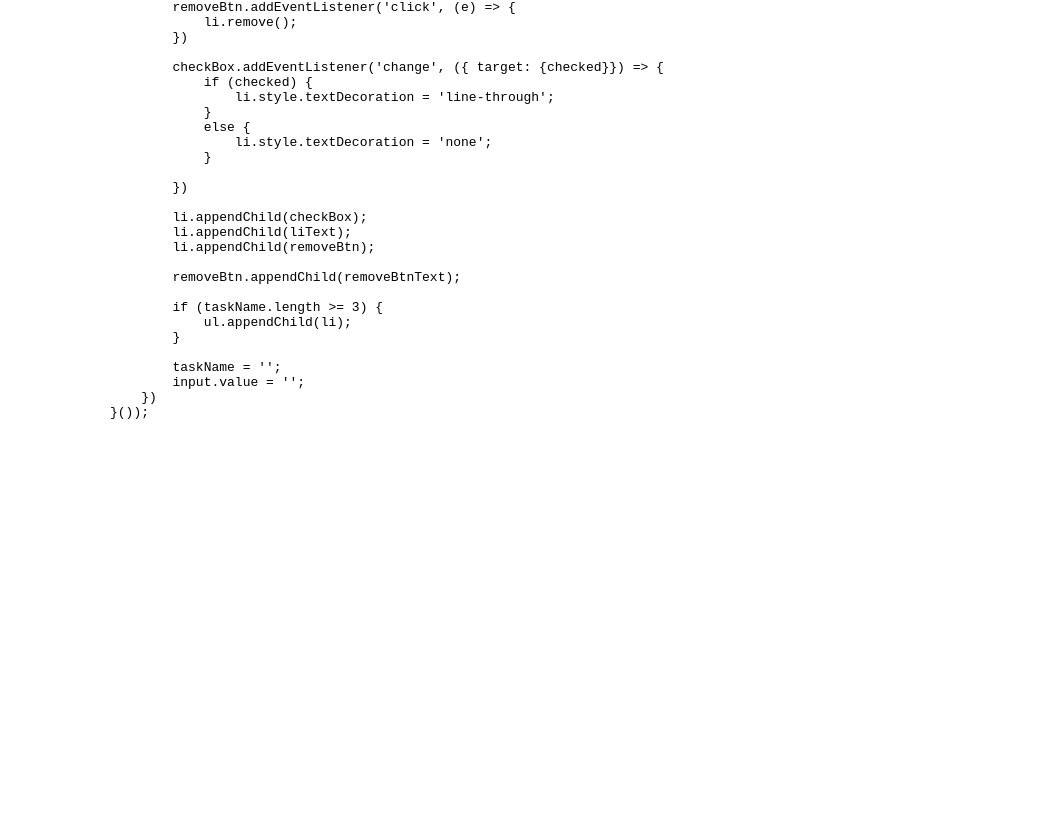
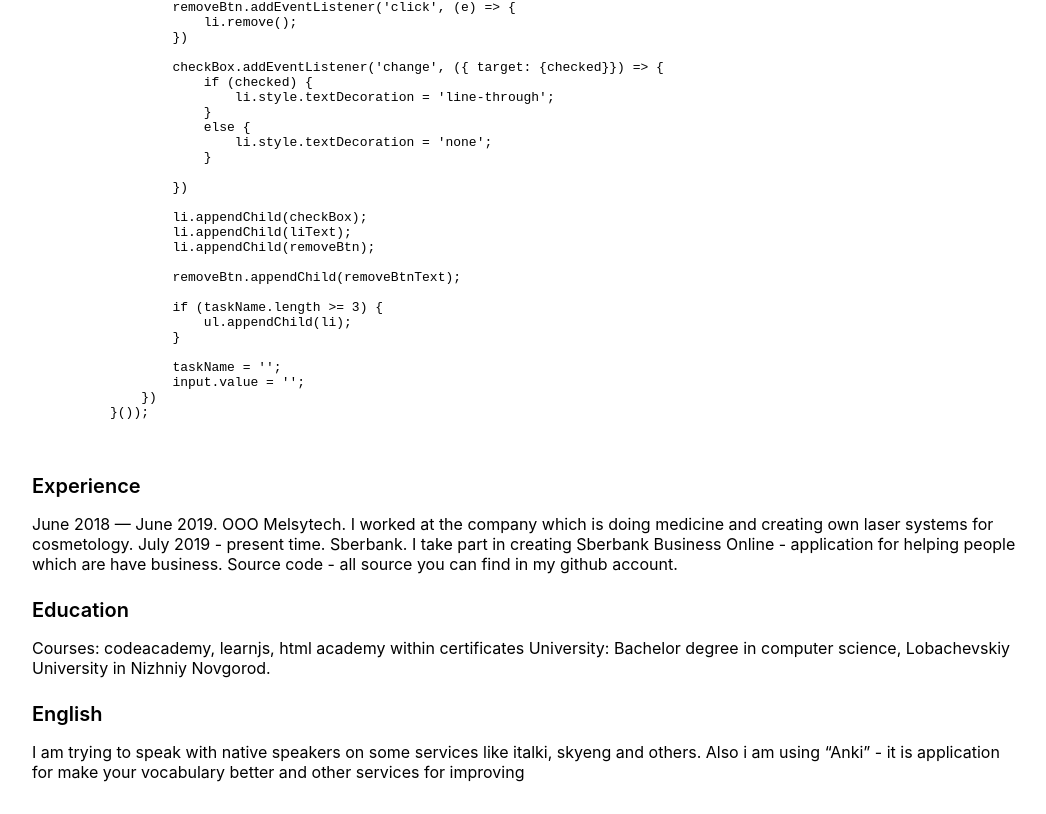
Before and after one commit to oddzye/rsschool-cv, a plain HTML site: page index.html in a window 1280 px wide. Shown: the part 1577-2391 px from the top of the page, without its empty margins (112-1158 px from the left). Before the commit the page ends 2059 px from the top, so only its background shows below. Drawn offline with Linux system fonts and the light colour scheme.

Commit message:
feat: add education, experience, english sections

```diff
--- a/index.html
+++ b/index.html
@@ -130,6 +130,18 @@
         </code>
       </pre>
     </section>
+    <section id="experience">
+      <h3>Experience</h3>
+      <p>June 2018 — June 2019. OOO Melsytech. I worked at the company which is doing medicine and creating own laser systems for cosmetology. July 2019 - present time. Sberbank. I take part in creating Sberbank Business Online - application for helping people which are have business. Source code - all source you can find in my github account.</p>
+    </section>
+    <section id="education">
+      <h3>Education</h3>
+      <p>Courses: codeacademy, learnjs, html academy within certificates University: Bachelor degree in computer science, Lobachevskiy University in Nizhniy Novgorod.</p>
+    </section>
+    <section id="english">
+      <h3>English</h3>
+      <p>I am trying to speak with native speakers on some services like italki, skyeng and others. Also i am using “Anki” - it is application for make your vocabulary better and other services for improving</p>
+    </section>
   </div>
 </body>
 </html>
```
